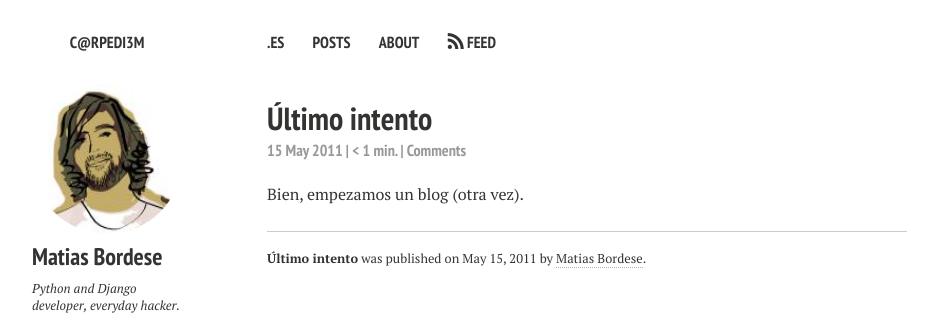
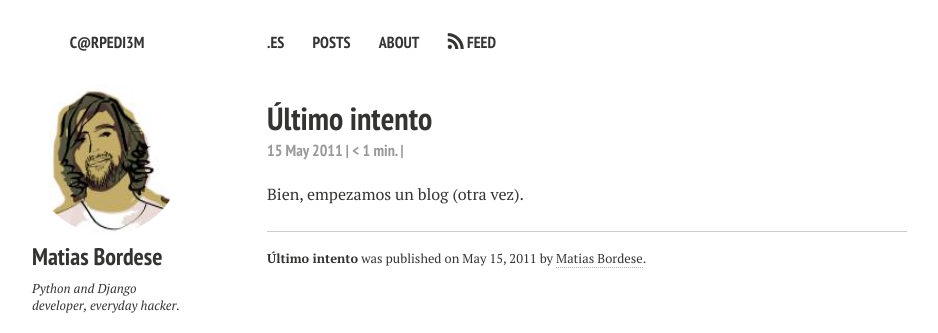
Before and after one commit to matiasb/matiasb.github.io, a Jekyll site: the page built from _posts/2011-05-15-ultimo-intento.md, in a window 1280 px wide. Shown: the top 333 px of the page, without its empty margins (53-991 px from the left). Built offline with Jekyll 4.4.1, drawn with Linux system fonts in a browser that asks for light colours; nearby versions of some CDN libraries; comment, search, counter and statistics services are not loaded.

Commit message:
Minor comments improvements.

```diff
--- a/_layouts/post.html
+++ b/_layouts/post.html
@@ -32,7 +32,7 @@
       <small class="post-meta">
          {{ page.date | date_to_string }} |
          {% if readtime == '0' %} &lt; 1{% else %}{{ readtime }}{% endif %} min. |
-         <a href="{{ site.url }}{{ page.url }}#disqus_thread">Comments</a>
+         <a href="#disqus_thread"></a>
       </small></h1>
       <h2>{{ page.tagline }}</h2>
     </div><!--/ .headline-wrap -->
@@ -69,11 +69,13 @@
     <hr />
   </div><!-- /.related-articles -->{% endif %}
 
+  {% if page.allow_comments != false %}
   <div class="related-articles">
     <div id="disqus_thread"></div>
     <noscript>Please enable JavaScript to view the <a href="http://disqus.com/?ref_noscript">comments powered by Disqus.</a></noscript>
     <a href="http://disqus.com" class="dsq-brlink">comments powered by <span class="logo-disqus">Disqus</span></a>
   </div>
+  {% endif %}
 
   <footer>
     {% include _footer.html %}
@@ -82,6 +84,7 @@
 
 {% include _scripts.html %}
 
+{% if page.allow_comments != false %}
 <script type="text/javascript">
     var disqus_shortname = 'matiasb';
 
@@ -98,6 +101,7 @@
         (document.getElementsByTagName('HEAD')[0] || document.getElementsByTagName('BODY')[0]).appendChild(s);
     }());
 </script>
+{% endif %}
 
 </body>
 </html>
```
